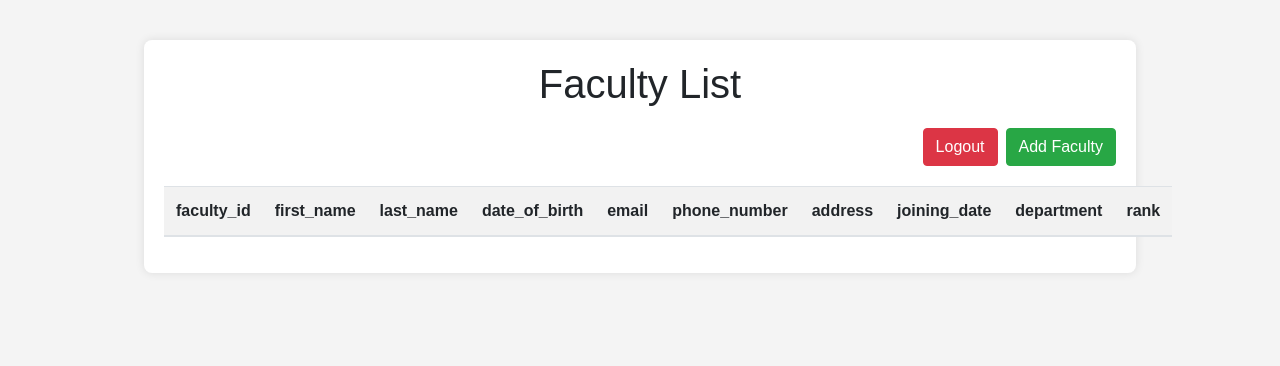
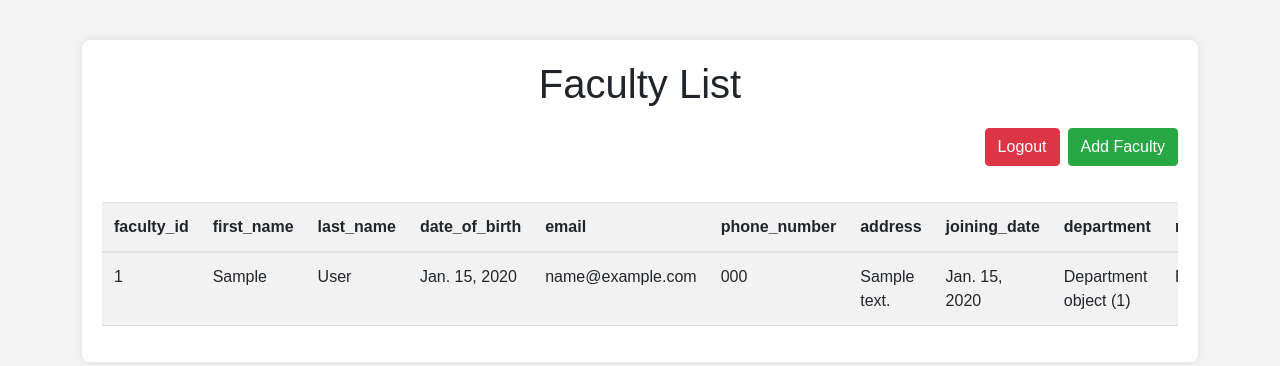
Before and after one commit to DileepKumarMantena/university_management, a Django app: page /faculty_list/ in a window 1280 px wide. Shown: the top 366 px of the page. Run offline with Django 5.2, Linux system fonts and the light colour scheme; tables that the repository leaves empty hold one stand-in row (values such as "Sample post"); lists and menus that the app fills with data are empty; some libraries are stand-ins or nearby versions.

Commit message:
Added faculty app and code related to it

```diff
--- a/university_management_project/student_app/templates/faculty_list.html
+++ b/university_management_project/student_app/templates/faculty_list.html
@@ -14,12 +14,13 @@
         }
 
         .container {
-            width: 80%;
+            width: 90%;
             margin: 20px auto;
             background-color: #fff;
             box-shadow: 0 0 10px rgba(0, 0, 0, 0.1);
             border-radius: 8px;
             padding: 20px;
+            overflow-x: auto; /* Allow horizontal scrolling on smaller screens */
         }
 
         h1 {
@@ -28,7 +29,7 @@
         }
 
         table {
-            width: 100%;
+            width: 100%; /* Ensure table takes full width of container */
             border-collapse: collapse;
             margin-top: 20px;
         }
@@ -90,6 +91,7 @@
             <a href="{% url 'register_faculty' %}" class="btn btn-success">Add Faculty</a>
         </div>
 
+        <div class="table-responsive"> <!-- Wrap table with table-responsive -->
             <table class="table table-striped">
                 <thead>
                     <tr>
@@ -103,13 +105,14 @@
                         <th>joining_date</th>
                         <th>department</th>
                         <th>rank</th>
+                        <th>actions</th>
                     </tr>
                 </thead>
                 <tbody>
-                {% for faculty in facultys %}
+                    {% for faculty in faculties %}
                     <tr>
                         <td>{{ faculty.faculty_id }}</td>
-                    <td>{{ faculty.first_name }} </td>
+                        <td>{{ faculty.first_name }}</td>
                         <td>{{ faculty.last_name }}</td>
                         <td>{{ faculty.date_of_birth }}</td>
                         <td>{{ faculty.email }}</td>
@@ -117,15 +120,16 @@
                         <td>{{ faculty.address }}</td>
                         <td>{{ faculty.joining_date }}</td>
                         <td>{{ faculty.department }}</td>
-                    <td>{{ form.rank }}</td>
-                    <td clas s="action-links">
-                        <a href="{% url 'edit_faculty' faculty_id %}">Edit</a> |
-                        <a href="{% url 'delete_faculty' faculty_id %}" class="delete-link">Delete</a>
+                        <td>{{ faculty.rank }}</td>
+                        <td class="action-links">
+                            <a href="{% url 'edit_faculty' faculty.id %}">Edit</a> |
+                            <a href="{% url 'delete_faculty' faculty.id %}" class="delete-link">Delete</a>
                         </td>
                     </tr>
                     {% endfor %}
                 </tbody>
             </table>
         </div>
+    </div>
 </body>
 </html>
--- a/university_management_project/student_app/urls.py
+++ b/university_management_project/student_app/urls.py
@@ -26,7 +26,7 @@
     path('register_faculty/', views.register_faculty, name='register_faculty'),
     path('faculty_list/', views.faculty_list, name='faculty_list'),
     path('faculty/edit/<int:faculty_id>/', views.edit_faculty, name='edit_faculty'),
-    path('faculty/delete/<int:student_id>/', views.delete_faculty, name='delete_faculty'),
+    path('faculty/delete/<int:faculty_id>/', views.delete_faculty, name='delete_faculty'),
 
 
 ]
--- a/university_management_project/student_app/views.py
+++ b/university_management_project/student_app/views.py
@@ -132,11 +132,11 @@
     return render(request, 'register_faculty.html', {'faculty': faculty})
 
 def faculty_list(request):
-    faculty = Faculty.objects.all()
-    return render(request, 'faculty_list.html', {'faculty': faculty})
+    faculties = Faculty.objects.all()
+    return render(request, 'faculty_list.html', {'faculties': faculties})
 
-def edit_faculty(request, student_id):
-    faculty = get_object_or_404(Faculty, id=student_id)
+def edit_faculty(request, faculty_id):
+    faculty = get_object_or_404(Faculty, id=faculty_id)
     if request.method == 'POST':
         form = FacultyRegistrationForm(request.POST, request.FILES, instance=faculty)
         if form.is_valid():
@@ -147,10 +147,10 @@
 
     return render(request, 'edit_faculty.html', {'form': form})
 
-def delete_faculty(request, student_id):
-    faculty = get_object_or_404(Student, id=student_id)
+def delete_faculty(request, faculty_id):
+    faculty = get_object_or_404(Student, id=faculty_id)
     if request.method == 'POST':
         faculty.delete()
         return redirect('faculty_list')  # Redirect to faculty list or success page
 
-    return render(request, 'confirm_delete.html', {'faculty': faculty})
+    return render(request, 'confirm_delete_faculty.html', {'faculty': faculty})
```
Also changed, not shown: university_management_project/student_app/templates/confirm_delete_faculty.html (added, +54 -0 lines). Lines whose indentation alone changed are shown as unchanged.
